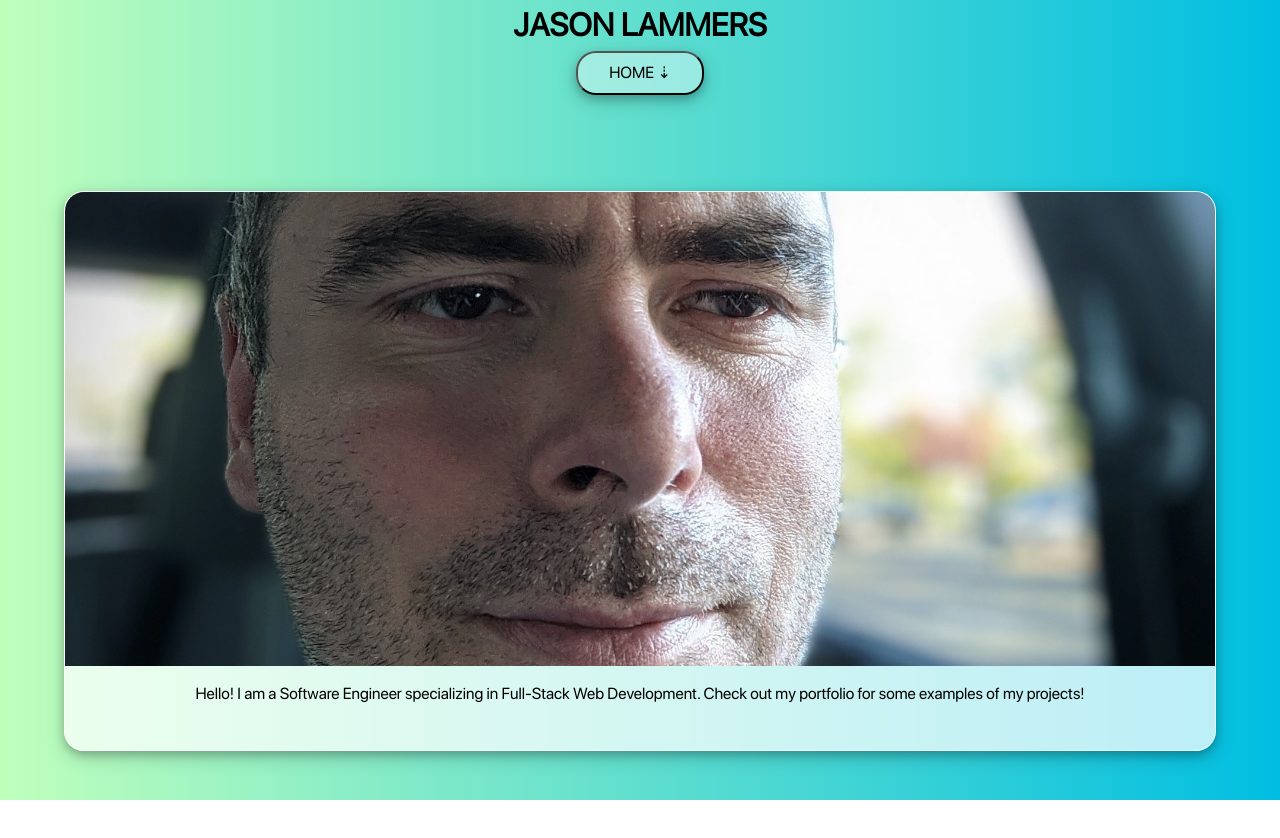
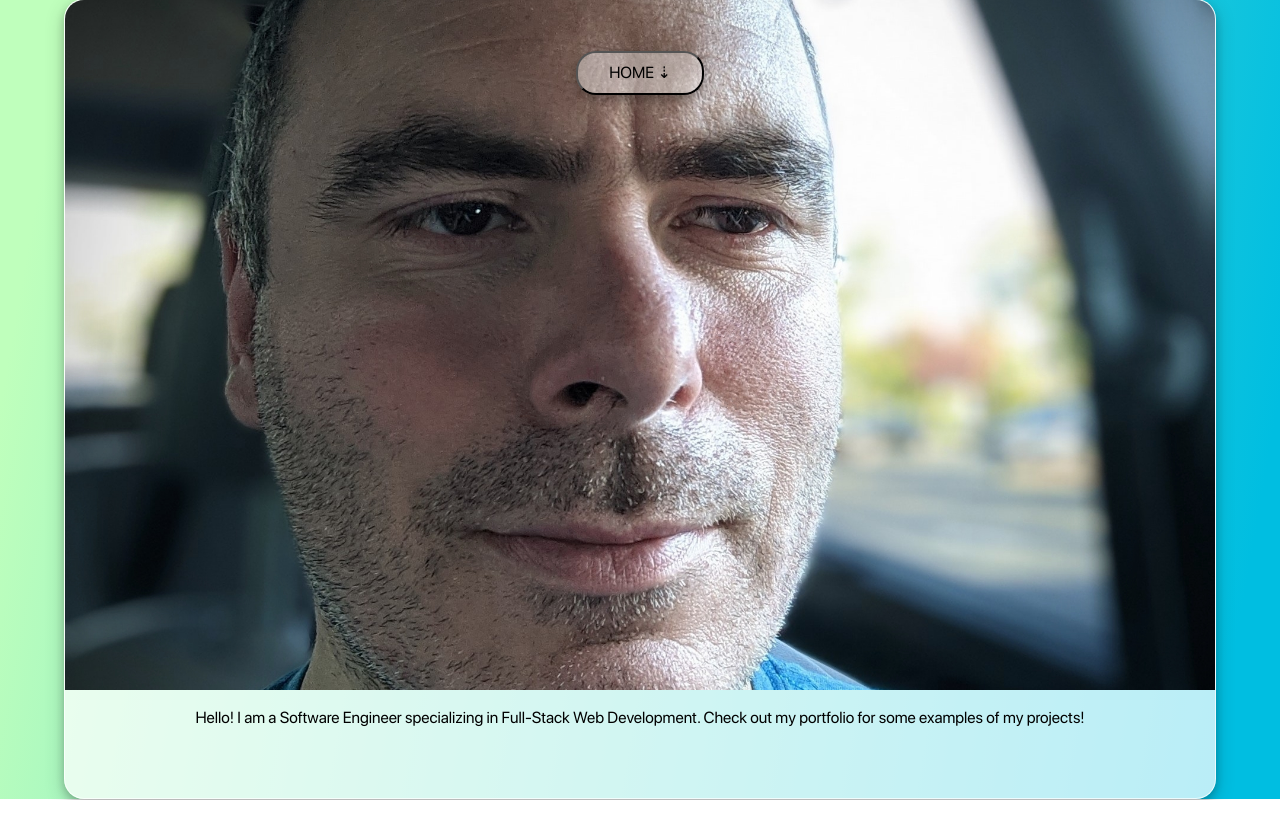
Before and after one commit to citrus77/portfolio, a React (Vite) app: page / in a window 1280 px wide. Shown: the top 838 px of the page. After the commit the page ends 800 px from the top, so only its background shows below. Built offline with nearby package versions, Linux system fonts and the light colour scheme.

Commit message:
fixed background stretching issue, changed background styling to inline to accomodate using useState for different backgrounds on pages

```diff
--- a/index.html
+++ b/index.html
@@ -3,6 +3,7 @@
   <head>
     <meta charset="UTF-8" />
     <meta name="viewport" content="width=device-width, initial-scale=1.0" />
+    <link rel="icon" type="image/x-icon" href="./favicon.png">
     <title>Jason Lammers' Portfolio</title>
   </head>
   <body>
--- a/src/App.css
+++ b/src/App.css
@@ -1,8 +1,7 @@
 #app {
-  background: #00bee1;
-  background: linear-gradient(to right, #bfffbc, #00bee1);
+  background: '#00bee1';
   display: flex;
   flex-direction: column;
-  height: 100vh;
-  width: 100%;
+  height: 100%;
+  transition: background .5s;
 }
--- a/src/App.jsx
+++ b/src/App.jsx
@@ -8,17 +8,25 @@ const App = () => {
   const [menuOpen, setMenuOpen] = useState(false);
   const [pathName, setPathName] = useState('Home')
 
+  const [bgColor1, setBgColor1] = useState('');
+  const [bgColor2, setBgColor2] = useState('');
+
   const toggle = () => {
       setMenuOpen(!menuOpen);
       document.getElementById('menu').classList.toggle('hidden');
   };
 
   return (
-    <div id='app'>
+    <div
+      id='app'
+      style={{
+        background: `linear-gradient(100deg, ${bgColor1} 5%, ${bgColor2} 95%`,
+      }}
+    >
       <Header setPathName={setPathName} pathName={pathName} toggle={toggle} />
       <Routes>
-        <Route exact path='/' element={<Home />} />
-        <Route exact path='projects' element={<Projects />} />
+        <Route exact path='/' element={ <Home setBgColor1={setBgColor1} setBgColor2={setBgColor2}/> } />
+        <Route exact path='/projects' element={ <Projects setBgColor1={setBgColor1} setBgColor2={setBgColor2}/> } />
       </Routes>
     </div>
   );
--- a/src/components/SingleProject.jsx
+++ b/src/components/SingleProject.jsx
@@ -1,6 +1,5 @@
 const SingleProject = ({ projectData }) => {
     const {contributors, description, github, imgUrl, project, url } = projectData;
-    console.log(imgUrl)
 
     return (
         <div className='project'>
--- a/src/components/css/Header.css
+++ b/src/components/css/Header.css
@@ -1,11 +1,10 @@
 header {
     align-items: center;
     display: flex;
-    flex: 1;
+    flex: 0 1 auto;
     flex-direction: column;
     justify-content: center;
     padding: 8px;
-    width: 100%;
 }
 
 header h1 {
--- a/src/pages/Home.jsx
+++ b/src/pages/Home.jsx
@@ -1,7 +1,10 @@
 import './css/Home.css';
 import profilePic from '../assets/img/profile.jpg';
 
-const Home = () => {
+const Home = ({ setBgColor1, setBgColor2 }) => {
+    setBgColor1('#bfffbc');
+    setBgColor2('#00bee1');
+
     return <>
         <div id='home'>
             <div className='card'>
--- a/src/pages/Projects.jsx
+++ b/src/pages/Projects.jsx
@@ -1,11 +1,15 @@
+import './css/Projects.css';
 import dataFns from '../components/dataFns';
 import { SingleProject } from '../components';
 
-const Projects = () => {
+const Projects = ({ setBgColor1, setBgColor2 }) => {
+    setBgColor1('#00bee1');
+    setBgColor2('#ea65a3');
+
     const { getProjects } = dataFns;
     const projects = getProjects();
     return (
-        <div className='projects'>
+        <div id='projects'>
             <h1>Projects</h1>
             {
                 projects.reverse().map(project => <SingleProject key={project.id} projectData={project} />)
--- a/src/pages/css/Home.css
+++ b/src/pages/css/Home.css
@@ -1,10 +1,11 @@
 #home {
     align-items: center;
     display: flex;
-    flex: 20;
+    flex: 1 1 auto;
     flex-direction: column;
-    height: 100%;
+    height: 100vh;
     justify-content: center;
+    margin-top: -7rem;
 }
 
 .card {
@@ -15,9 +16,7 @@
     border-radius: 20px;
     display: flex;
     flex-direction: column;
-    height: 70%;
     justify-content: center;
-    margin-top: -5rem;
     overflow: hidden;
     width: 90%;
 }
--- /dev/null
+++ b/src/pages/css/Projects.css
@@ -0,0 +1,6 @@
+#projects {
+    display: flex;
+    flex: 1 1 auto;
+    flex-direction: column;
+    height: 100%;
+}
```
Also changed, not shown: favicon.png (added), 1 other file (tests, documents, lock files or other folders).
